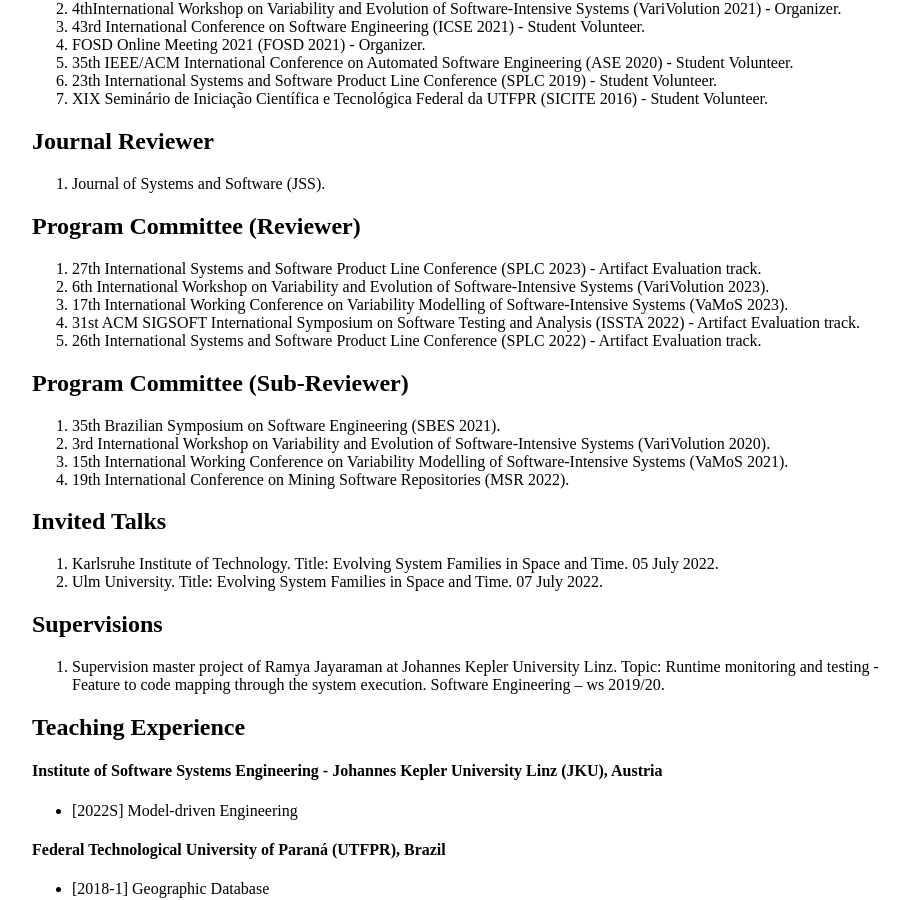
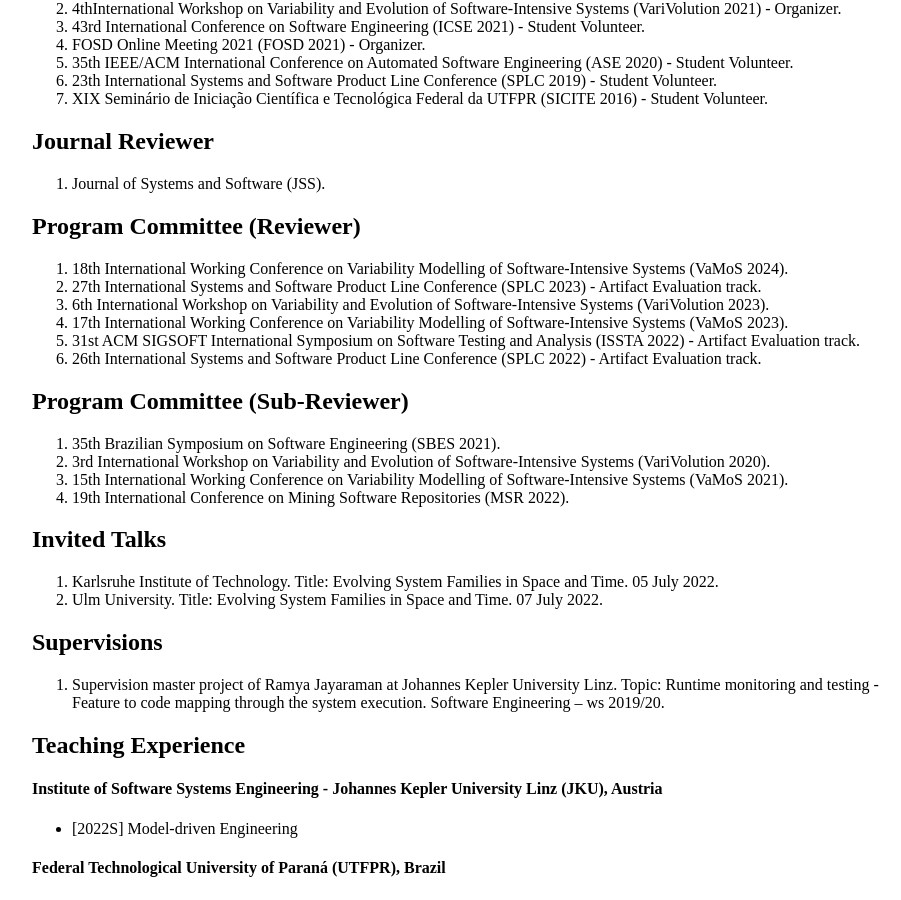
Before and after one commit to GabrielaMichelon/gabrielamichelon.github.io, a Jekyll site: the page built from cv/index.html, in a window 1280 px wide and 900 px high, scrolled down 2481 px. Shown: the whole window, without its empty margins (160-1061 px from the left). Built offline with Jekyll 4.4.1, drawn with Linux system fonts in a browser that asks for light colours.

Commit message:
update cv

```diff
--- a/cv/index.html
+++ b/cv/index.html
@@ -133,6 +133,7 @@
 		<h2>Program Committee (Reviewer)</h2>
 
 		<ol>
+						<li>18th International Working Conference on Variability Modelling of Software-Intensive Systems (VaMoS 2024).</li>
 						<li>27th International Systems and Software Product Line Conference (SPLC 2023) - Artifact Evaluation track.</li>
 						<li>6th International Workshop on Variability and Evolution of Software-Intensive Systems (VariVolution 2023).</li>
 						<li>17th International Working Conference on Variability Modelling of Software-Intensive Systems (VaMoS 2023).</li>
```
